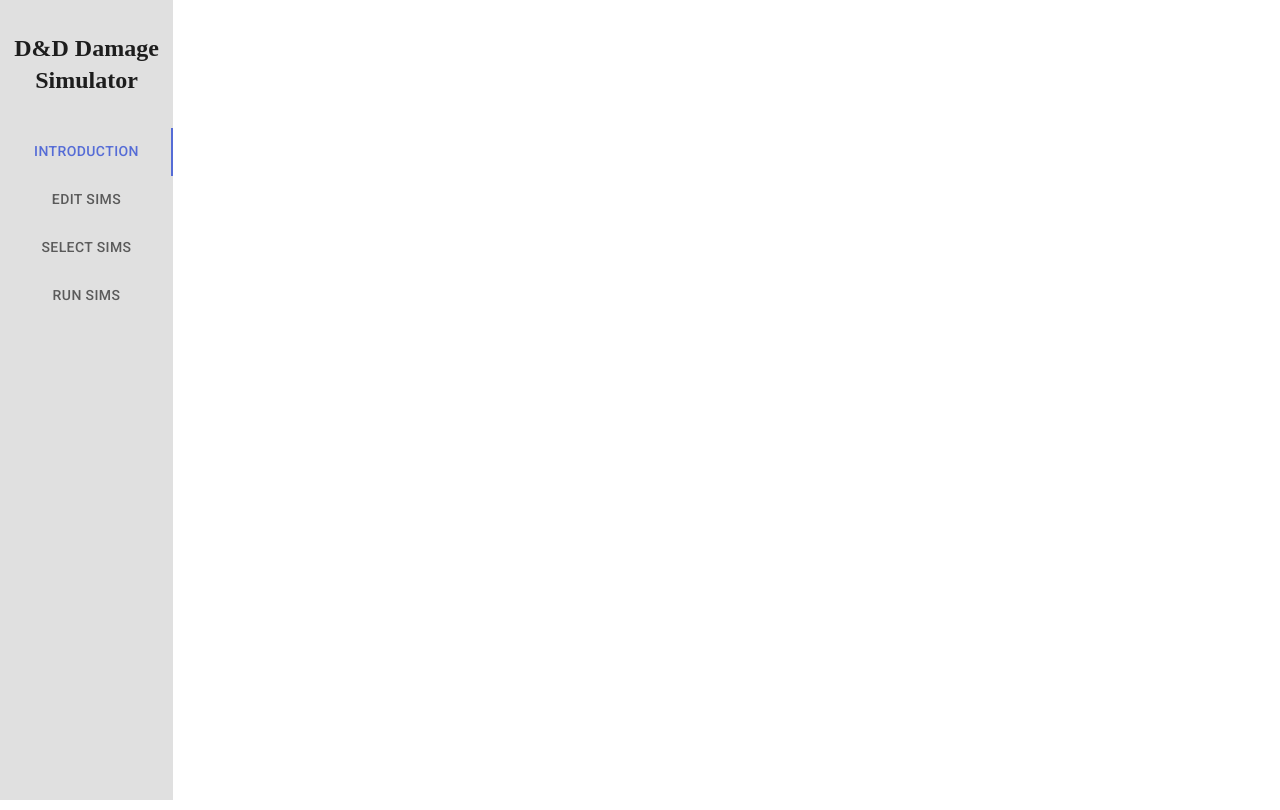
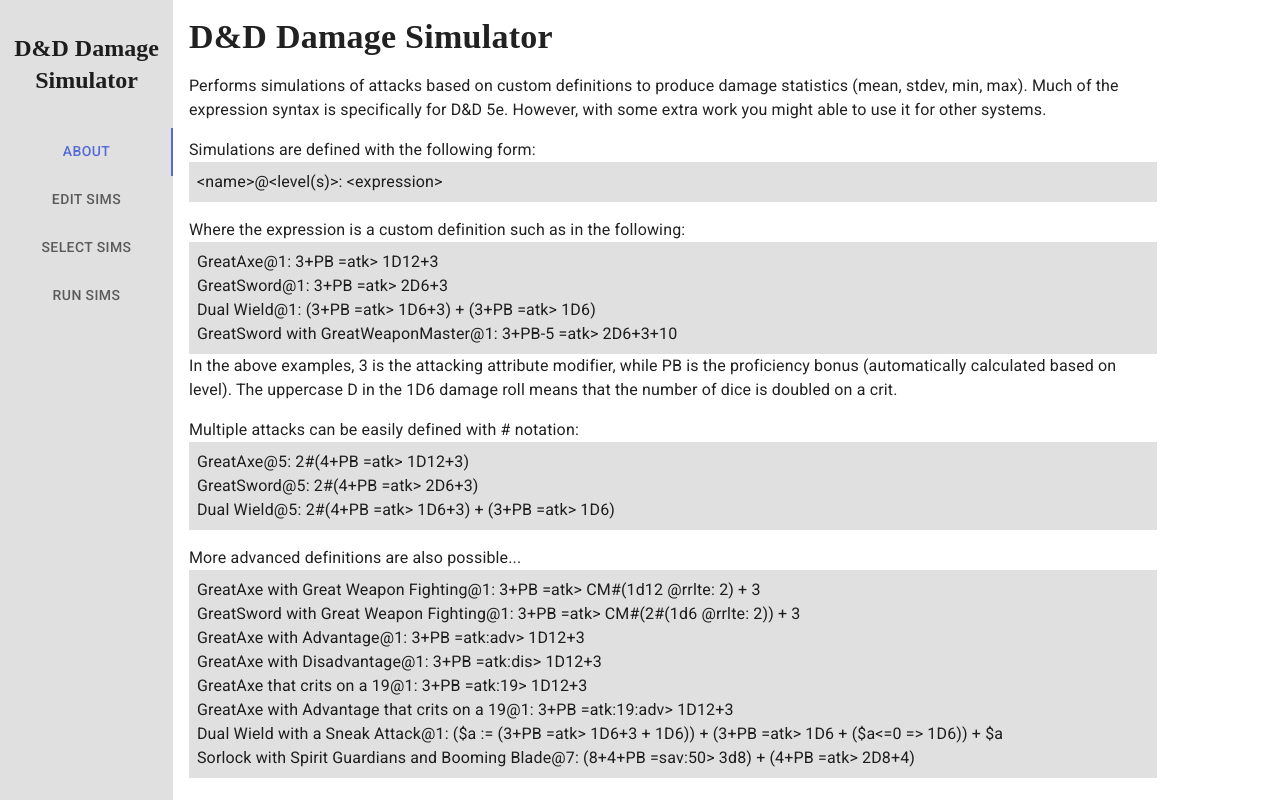
Before and after one commit to akronat/dnd-dpr-sim-webapp, a React (Create React App) app: page / in a window 1280 px wide. Built offline with nearby package versions, Linux system fonts and the light colour scheme.

Commit message:
Feature: Initial "About" page; just a copy of readme.

```diff
--- /dev/null
+++ b/src/sim/examples.ts
@@ -0,0 +1,32 @@
+
+const basic = `
+GreatAxe@1: 3+PB =atk> 1D12+3
+GreatSword@1: 3+PB =atk> 2D6+3
+Dual Wield@1: (3+PB =atk> 1D6+3) + (3+PB =atk> 1D6)
+GreatSword with GreatWeaponMaster@1: 3+PB-5 =atk> 2D6+3+10
+`.trim();
+
+const multiAttack = `
+GreatAxe@5: 2#(4+PB =atk> 1D12+3)
+GreatSword@5: 2#(4+PB =atk> 2D6+3)
+Dual Wield@5: 2#(4+PB =atk> 1D6+3) + (3+PB =atk> 1D6)
+`.trim();
+
+const advanced = `
+GreatAxe with Great Weapon Fighting@1: 3+PB =atk> CM#(1d12 @rrlte: 2) + 3
+GreatSword with Great Weapon Fighting@1: 3+PB =atk> CM#(2#(1d6 @rrlte: 2)) + 3
+GreatAxe with Advantage@1: 3+PB =atk:adv> 1D12+3
+GreatAxe with Disadvantage@1: 3+PB =atk:dis> 1D12+3
+GreatAxe that crits on a 19@1: 3+PB =atk:19> 1D12+3
+GreatAxe with Advantage that crits on a 19@1: 3+PB =atk:19:adv> 1D12+3
+Dual Wield with a Sneak Attack@1: ($a := (3+PB =atk> 1D6+3 + 1D6)) + (3+PB =atk> 1D6 + ($a<=0 => 1D6)) + $a
+Sorlock with Spirit Guardians and Booming Blade@7: (8+4+PB =sav:50> 3d8) + (4+PB =atk> 2D8+4)
+`.trim();
+
+const examples = {
+  basic,
+  multiAttack,
+  advanced
+};
+
+export default examples;
--- a/src/ui/App.tsx
+++ b/src/ui/App.tsx
@@ -19,6 +19,7 @@
 import { useRunnerState } from './Runner/RunnerState';
 import RunnerSidebar from './Runner/RunnerSidebar';
 import Runner from './Runner/Runner';
+import Readme from './Readme';
 
 
 const SideBar = styled('div')(({ theme }) => ({
@@ -92,7 +93,7 @@
         </Box>
         <Box>
           <Tabs value={tab} onChange={(e, tab) => setTab(tab)} orientation="vertical">
-            <Tab label="Introduction" />
+            <Tab label="About" />
             <Tab label={editsInProgress ? 'Edit Sims*' : 'Edit Sims'} />
             <Tab label="Select Sims" />
             <Tab label="Run Sims" />
@@ -124,6 +125,7 @@
         )}
       </SideBar>
       <Box sx={{ height: "100vh", width: '100%' }}>
+        {tab === 0 && <Readme />}
         {tab === 1 && (
           <Editor
             sims={allSims}
--- /dev/null
+++ b/src/ui/Readme.tsx
@@ -0,0 +1,75 @@
+import React from 'react';
+
+import { styled } from '@mui/material/styles';
+import Box from '@mui/material/Box';
+import Typography from '@mui/material/Typography';
+
+import examples from 'sim/examples';
+// import { SplitExpressions, ValueExpressions } from 'sim/expressions';
+
+const CodeBlock = styled(Typography)(({ theme }) => ({
+  padding: theme.spacing(1),
+  whiteSpace: 'pre',
+  backgroundColor: theme.palette.divider,
+}));
+
+const Readme = () => (
+  <Box sx={{ p: 2, maxWidth: 1000 }}>
+    <Typography
+      component="h2"
+      fontFamily="serif"
+      fontWeight="bold"
+      gutterBottom
+      variant="h4"
+    >
+      D&amp;D Damage Simulator
+    </Typography>
+    <Typography>
+      <p>
+        Performs simulations of attacks based on custom definitions to produce
+        damage statistics (mean, stdev, min, max). Much of the expression syntax
+        is specifically for D&amp;D 5e. However, with some extra work you might
+        able to use it for other systems.
+      </p>
+      <p>
+        Simulations are defined with the following form:
+        <CodeBlock>{'<name>@<level(s)>: <expression>'}</CodeBlock>
+      </p>
+      <p>
+        Where the expression is a custom definition such as in the following:
+        <CodeBlock>{examples.basic}</CodeBlock>
+        In the above examples, 3 is the attacking attribute modifier, while PB is the proficiency bonus (automatically calculated based on level).
+        The uppercase D in the 1D6 damage roll means that the number of dice is doubled on a crit.
+      </p>
+      <p>
+        Multiple attacks can be easily defined with # notation:
+        <CodeBlock>{examples.multiAttack}</CodeBlock>
+      </p>
+      <p>
+        More advanced definitions are also possible...
+        <CodeBlock>{examples.advanced}</CodeBlock>
+      </p>
+    </Typography>
+    {/*
+
+      TODO once expressions are properly named and have
+      descriptions/explanations/examples
+
+    <Typography>
+      <p>Operator and Function Expressions:</p>
+      <ul>
+        {SplitExpressions.map((expr) => (
+          <li>{expr.typeName}</li>
+        ))}
+      </ul>
+      <p>Value Expressions:</p>
+      <ul>
+        {ValueExpressions.map((expr) => (
+          <li>{expr.typeName}</li>
+        ))}
+      </ul>
+    </Typography> */}
+  </Box>
+);
+
+export default Readme;
```
